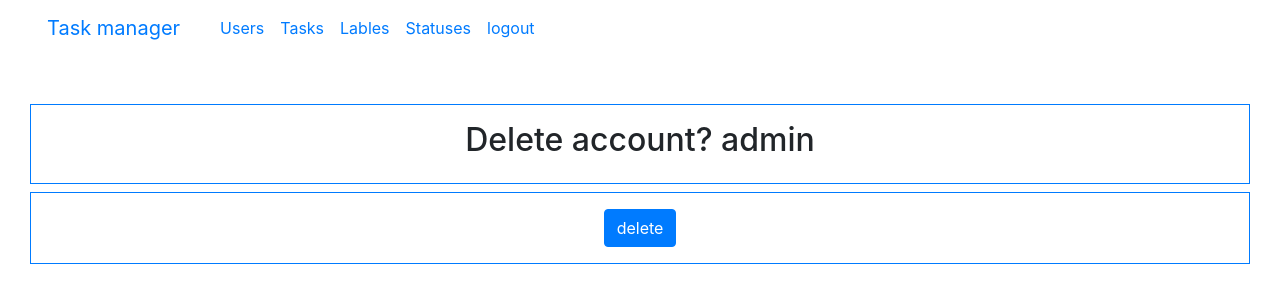
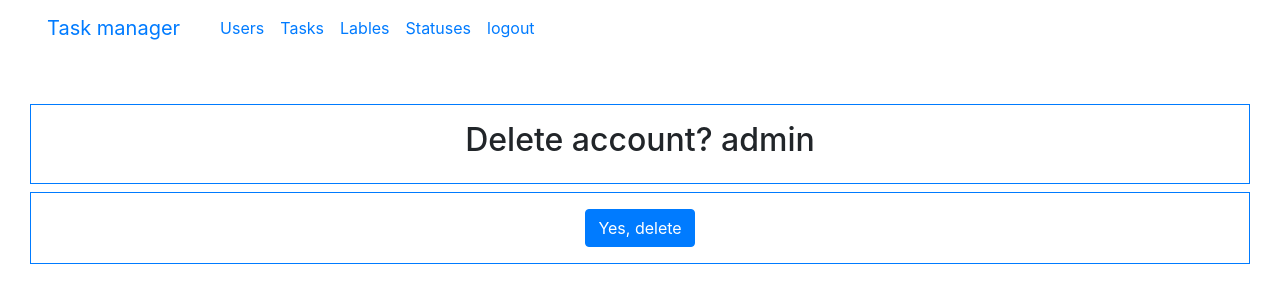
Before and after one commit to dr-angekok/python-project-lvl4, a Django app: page /users/3/delete/ in a window 1280 px wide. Shown: the top 303 px of the page. Run offline with Django 3.2, Linux system fonts and the light colour scheme; a user stored in the database is signed in; data comes from the database, SQL or seed files in the repository; some libraries are stand-ins or nearby versions.

Commit message:
Fix Да, удалить autotest err.

```diff
--- a/templates/users/delete.html
+++ b/templates/users/delete.html
@@ -13,7 +13,7 @@
   <form method="post" action="{% url 'users:delete' user.id %}" class="form">
     {% csrf_token %}
     {% buttons %}
-      <button name="submit" class="btn btn-primary">{% trans "delete" %}</button>
+      <button name="submit" class="btn btn-primary">{% trans "Yes, delete" %}</button>
     {% endbuttons %}
   </form>
 </div>
--- a/users/views.py
+++ b/users/views.py
@@ -22,8 +22,7 @@ class Create(CreateView):
             form.save()
             messages.info(request, _('User registered successfully'))
             return redirect("/login")
-        else:
-            return render(request, self.template_name, context={'form': CustomUserCreationForm()})
+        return render(request, self.template_name, context={'form': CustomUserCreationForm()})
 
 
 class Update(LoginRequiredMixin, UpdateView):
@@ -45,8 +44,7 @@ class Update(LoginRequiredMixin, UpdateView):
                 return redirect('/users')
             messages.info(request, _('You are not authorized! Please sign in.'))
             return redirect('/login')
-        else:
-            return super().dispatch(request, *args, **kwargs)
+        return super().dispatch(request, *args, **kwargs)
 
 
 class Delete(LoginRequiredMixin, View):
@@ -70,8 +68,7 @@ class Delete(LoginRequiredMixin, View):
                 return redirect('/users')
             messages.info(request, _('You are not authorized! Please sign in.'))
             return redirect('/login')
-        else:
-            return super().dispatch(request, user_id, *args, **kwargs)
+        return super().dispatch(request, user_id, *args, **kwargs)
 
 
 class List(View):
```
Also changed, not shown: locale/ru/LC_MESSAGES/django.po, 1 other file.
